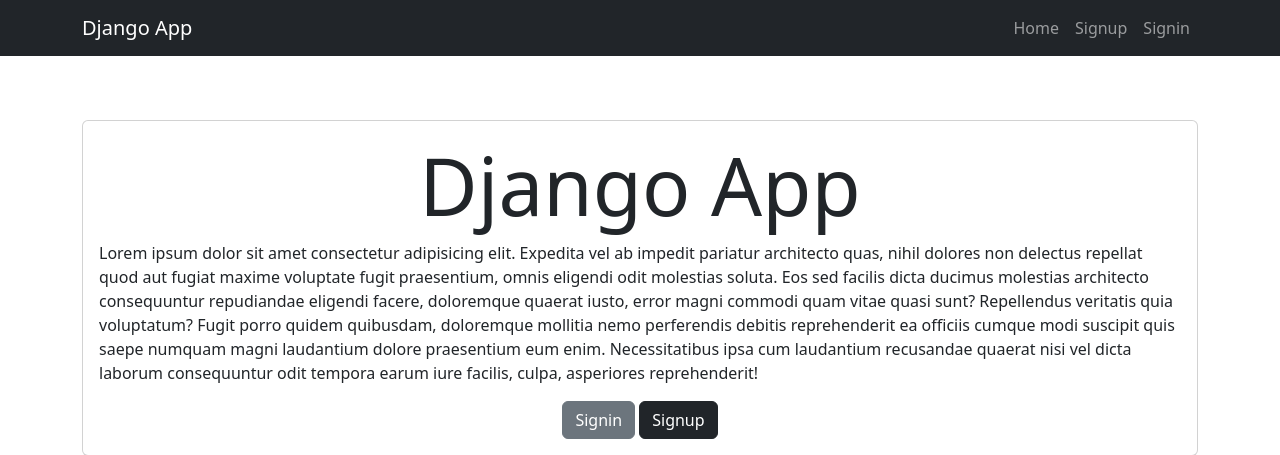
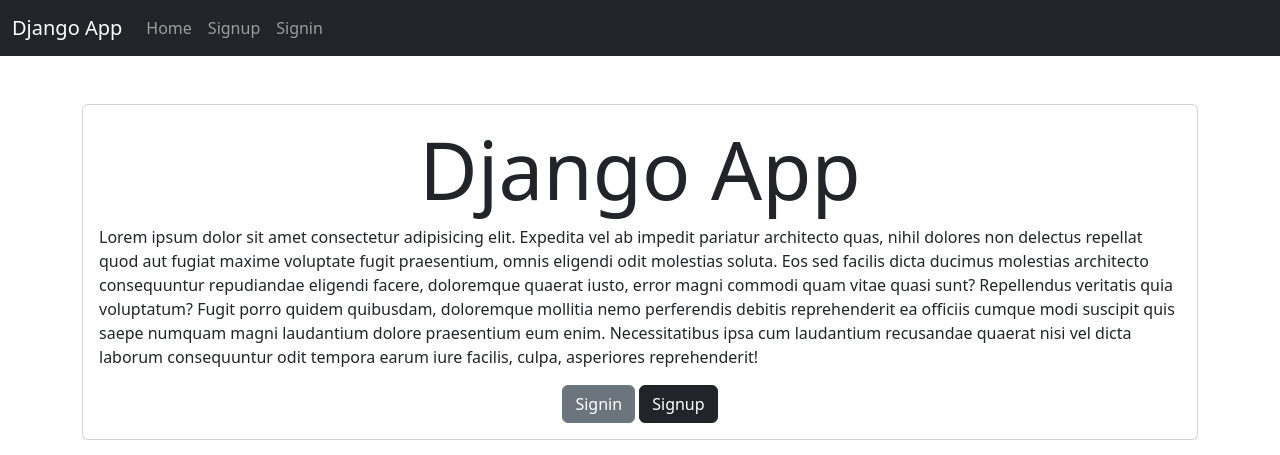
Before and after one commit to tralas85/django-auth-crud, a Django app: page / in a window 1280 px wide. Shown: the top 455 px of the page. Run offline with Django 5.2, Linux system fonts and the light colour scheme.

Commit message:
base.html updated3

```diff
--- a/tasks/templates/base.html
+++ b/tasks/templates/base.html
@@ -10,14 +10,14 @@
 
 <body>
   <nav class="navbar navbar-expand-lg bg-dark navbar-dark">
-    <div class="container">
+    <div class="container-fluid">
       <a class="navbar-brand" href="/">Django App</a>
       <button class="navbar-toggler" type="button" data-bs-toggle="collapse" data-bs-target="#navbarSupportedContent"
         aria-controls="navbarSupportedContent" aria-expanded="false" aria-label="Toggle navigation">
         <span class="navbar-toggler-icon"></span>
       </button>
       <div class="collapse navbar-collapse" id="navbarSupportedContent">
-        <ul class="navbar-nav ms-auto">
+        <ul class="navbar-nav me-auto mb-2 mb-lg-0">
           <li class="nav-item">
             <a href="/" class="nav-link">Home</a>
           </li>
@@ -43,14 +43,8 @@
           </li>
           {% endif %}
         </ul>
-
       </div>
     </div>
-  </nav>
-  <nav>
-    <ul>
-
-    </ul>
   </nav>
 
   {% block content %}
```
